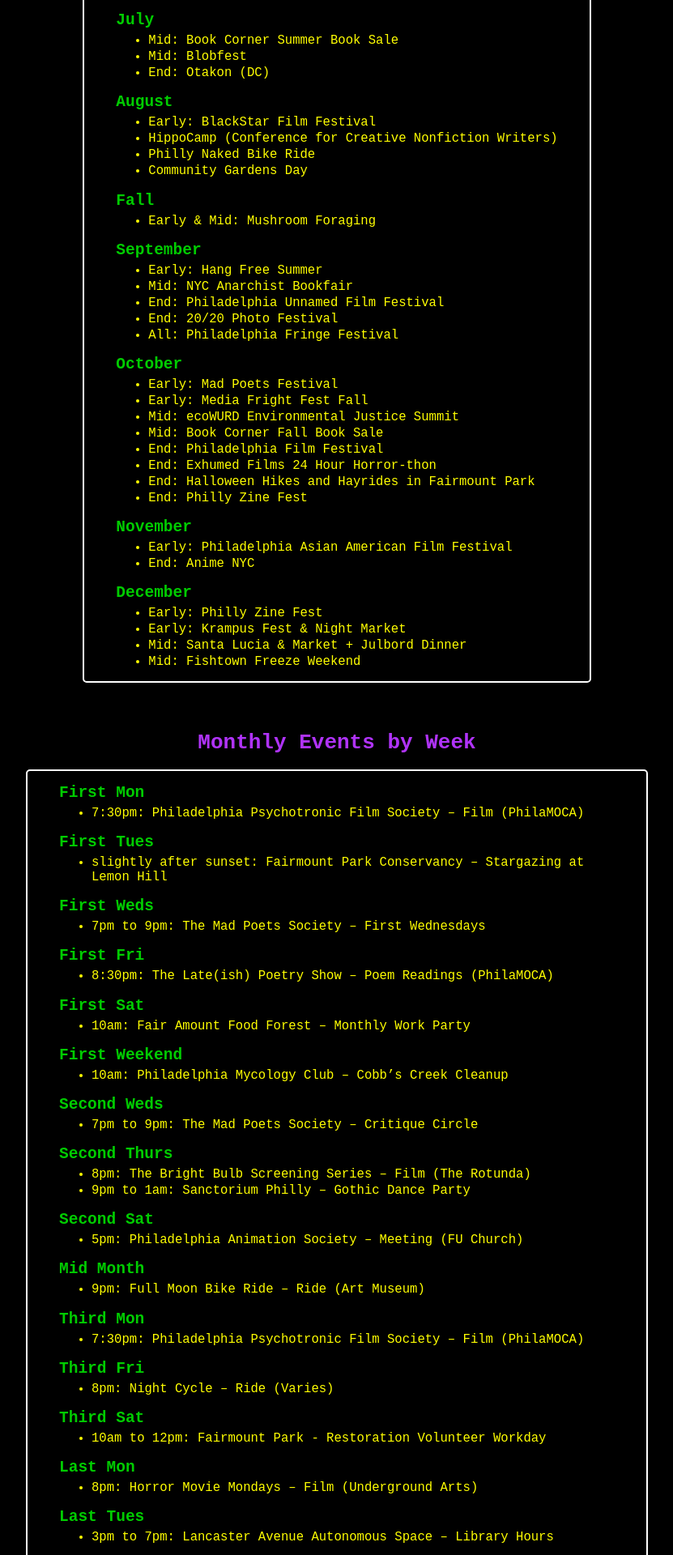
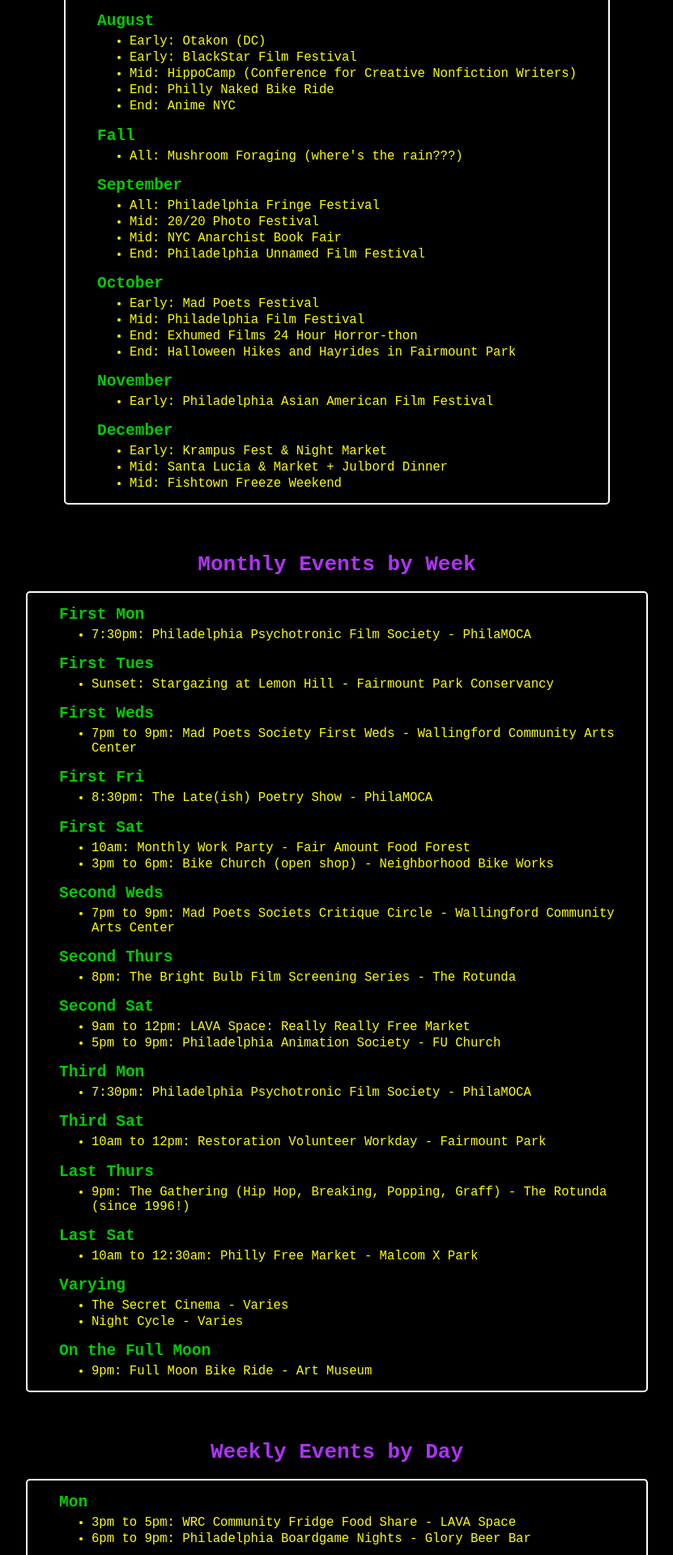
Before and after one commit to KLabWeb/Philly-Happenings, a React (Create React App) app: page / in a window 1280 px wide. Shown: the part 3440-5360 px from the top of the page at 81% size, without its empty margins (224-1055 px from the left). Built offline with nearby package versions, Linux system fonts and the light colour scheme; the HTML template or start-up script is replaced by a standard one.

Commit message:
events by dates updates, part 01

```diff
--- a/src/eventData.js
+++ b/src/eventData.js
@@ -4,158 +4,142 @@
     events: ["All: Mushroom and Berry Foraging"],
   },
   {
-    period: "March",
-    events: ["End: Philly Theater Week"]
+    period: "Maarch",
+    events: ["Early: Media Film Festival"]
   },
   {
     period: "April",
-    events: ["Early: Media Film Festival", "Early: Lancaster Zine Fest", "Early: Shofuso Cherry Blossom Festival", "End: Book Corner Spring Book Sale"]
+    events: ["Early: Philly Theater Week", "Early: Lancaster Zine Fest", "Early: Shofuso Cherry Blossom Festival"]
   },
   {
     period: "May",
-    events: ["Early: West Philly Zine Fest", "End: Philadelphia Latino Film Festival", "End: Hang Free Spring"]
+    events: ["Mid: Fan Expo Philadelphia", "End: Philadelphia Latino Film Festival"]
   },
   {
     period: "Summer",
-    events: ["All: Berry Foraging", "All: Movies on the Block", "All: Cinema in the Cemetery", "Mid: Anarchist Skill Share"]
+    events: ["All: Berry Foraging", "All: Movies on the Block", "All: Cinema in the Cemetery", "Mid: Anarchist Skill Share", "Mid: Big Picture Film Fest"]
   },
   {
     period: "June",
-    events: ["Early: West Philly Porchfest", "Early: Fan Expo Philadelphia", "Early: Philadelphia Independent Film Festival", "End: Big Picture Film Fest", "End: Midsommar"]
+    events: ["Early: West Philly Porchfest", "Early: Philadelphia Independent Film Festival", "End: Midsommar"]
   },
   {
     period: "July",
-    events: ["Mid: Book Corner Summer Book Sale", "Mid: Blobfest", "End: Otakon (DC)"]
+    events: ["Mid: Blobfest"]
   },
   {
     period: "August",
-    events: ["Early: BlackStar Film Festival", "HippoCamp (Conference for Creative Nonfiction Writers)", "Philly Naked Bike Ride", "Community Gardens Day"]
+    events: ["Early: Otakon (DC)", "Early: BlackStar Film Festival", "Mid: HippoCamp (Conference for Creative Nonfiction Writers)", "End: Philly Naked Bike Ride", "End: Anime NYC"]
   },
   {
     period: "Fall",
-    events: ["Early & Mid: Mushroom Foraging"]
+    events: ["All: Mushroom Foraging (where's the rain???)"]
   },
   {
     period: "September",
-    events: ["Early: Hang Free Summer", "Mid: NYC Anarchist Bookfair", "End: Philadelphia Unnamed Film Festival", "End: 20/20 Photo Festival", "All: Philadelphia Fringe Festival"]
+    events: ["All: Philadelphia Fringe Festival", "Mid: 20/20 Photo Festival", "Mid: NYC Anarchist Book Fair", "End: Philadelphia Unnamed Film Festival"]
   },
   {
     period: "October",
-    events: ["Early: Mad Poets Festival", "Early: Media Fright Fest Fall", "Mid: ecoWURD Environmental Justice Summit", "Mid: Book Corner Fall Book Sale", "End: Philadelphia Film Festival", "End: Exhumed Films 24 Hour Horror-thon", "End: Halloween Hikes and Hayrides in Fairmount Park", "End: Philly Zine Fest"]
+    events: ["Early: Mad Poets Festival", "Mid: Philadelphia Film Festival", "End: Exhumed Films 24 Hour Horror-thon", "End: Halloween Hikes and Hayrides in Fairmount Park"]
   },
   {
     period: "November",
-    events: ["Early: Philadelphia Asian American Film Festival", "End: Anime NYC"]
+    events: ["Early: Philadelphia Asian American Film Festival"]
   },
   {
     period: "December",
-    events: ["Early: Philly Zine Fest", "Early: Krampus Fest & Night Market", "Mid: Santa Lucia & Market + Julbord Dinner", "Mid: Fishtown Freeze Weekend"]
+    events: ["Early: Krampus Fest & Night Market", "Mid: Santa Lucia & Market + Julbord Dinner", "Mid: Fishtown Freeze Weekend"]
   }
 ];
 
 export const BYWEEK = [
   {
     period: "First Mon",
-    events: ["7:30pm: Philadelphia Psychotronic Film Society – Film (PhilaMOCA)"]
+    events: ["7:30pm: Philadelphia Psychotronic Film Society - PhilaMOCA"]
   },
   {
     period: "First Tues",
-    events: ["slightly after sunset: Fairmount Park Conservancy – Stargazing at Lemon Hill"]
+    events: ["Sunset: Stargazing at Lemon Hill - Fairmount Park Conservancy"]
   },
   {
     period: "First Weds",
-    events: ["7pm to 9pm: The Mad Poets Society – First Wednesdays"]
+    events: ["7pm to 9pm: Mad Poets Society First Weds - Wallingford Community Arts Center"]
   },
   {
     period: "First Fri",
-    events: ["8:30pm: The Late(ish) Poetry Show – Poem Readings (PhilaMOCA)"]
+    events: ["8:30pm: The Late(ish) Poetry Show - PhilaMOCA"]
   },
   {
     period: "First Sat",
-    events: ["10am: Fair Amount Food Forest – Monthly Work Party"]
-  },
-  {
-    period: "First Weekend",
-    events: ["10am: Philadelphia Mycology Club – Cobb’s Creek Cleanup"]
+    events: ["10am: Monthly Work Party - Fair Amount Food Forest","3pm to 6pm: Bike Church (open shop) - Neighborhood Bike Works"]
   },
   {
     period: "Second Weds",
-    events: ["7pm to 9pm: The Mad Poets Society – Critique Circle"]
+    events: ["7pm to 9pm: Mad Poets Societs Critique Circle - Wallingford Community Arts Center"]
   },
   {
     period: "Second Thurs",
-    events: ["8pm: The Bright Bulb Screening Series – Film (The Rotunda)", "9pm to 1am: Sanctorium Philly – Gothic Dance Party"]
+    events: ["8pm: The Bright Bulb Film Screening Series - The Rotunda"]
   },
   {
     period: "Second Sat",
-    events: ["5pm: Philadelphia Animation Society – Meeting (FU Church)"]
-  },
-  {
-    period: "Mid Month",
-    events: ["9pm: Full Moon Bike Ride – Ride (Art Museum)"]
+    events: ["9am to 12pm: LAVA Space: Really Really Free Market", "5pm to 9pm: Philadelphia Animation Society - FU Church"]
   },
   {
     period: "Third Mon",
-    events: ["7:30pm: Philadelphia Psychotronic Film Society – Film (PhilaMOCA)"]
-  },
-  {
-    period: "Third Fri",
-    events: ["8pm: Night Cycle – Ride (Varies)"]
+    events: ["7:30pm: Philadelphia Psychotronic Film Society - PhilaMOCA"]
   },
   {
     period: "Third Sat",
-    events: ["10am to 12pm: Fairmount Park - Restoration Volunteer Workday"]
-  },
-  {
-    period: "Last Mon",
-    events: ["8pm: Horror Movie Mondays – Film (Underground Arts)"]
-  },
-  {
-    period: "Last Tues",
-    events: ["3pm to 7pm: Lancaster Avenue Autonomous Space – Library Hours"]
+    events: ["10am to 12pm: Restoration Volunteer Workday - Fairmount Park"]
   },
   {
     period: "Last Thurs",
-    events: ["9pm: The Gathering - Hip Hop, Breaking, Popping, Graff (The Rotunda, since 1996)"]
+    events: ["9pm: The Gathering (Hip Hop, Breaking, Popping, Graff) - The Rotunda (since 1996!)"]
   },
   {
     period: "Last Sat",
-    events: ["10am to 12:30am: Philly Free Market - Free Market (Malcom X Park)"]
+    events: ["10am to 12:30am: Philly Free Market - Malcom X Park"]
   },
   {
     period: "Varying",
-    events: ["varying: The Secret Cinema – Arthouse film showings"]
+    events: ["The Secret Cinema - Varies", "Night Cycle - Varies"]
+  },
+  {
+    period: "On the Full Moon",
+    events: ["9pm: Full Moon Bike Ride - Art Museum"]
   },
 ];
 
 export const BYDAY = [
   {
     period: "Mon",
-    events: ["3pm to 5pm: Lancaster Avenue Autonomous Space – Food Share", "5pm to 8pm: Philadelphia Boardgame Nights – Game Night (Bourse Hall)"]
+    events: ["3pm to 5pm: WRC Community Fridge Food Share - LAVA Space", "6pm to 9pm: Philadelphia Boardgame Nights - Glory Beer Bar"]
   },
   {
     period: "Tues",
-    events: ["6:30pm: Neighborhood Bike Works – Bike Church (open shop)", "6pm to 9pm: Philadelphia Boardgame Nights – Game Night (The Ladder)"]
+    events: ["6pm to 9pm: Philadelphia Boardgame Nights - The Ladder", "6:30pm to 9pm: Bike Church (open shop) - Neighborhood Bike Works"]
   },
   {
     period: "Weds",
-    events: ["5pm to 9pm: Philly Social Adventures Happy Hour", "5pm to 9:30pm O.R.C.A. Open Hours"]
+    events: ["4pm to 9pm: Philly Social Adventures Happy Hour - Varies"]
   },
   {
     period: "Thurs",
-    events: ["3pm to 4pm: Lancaster Avenue Autonomous Space – Food Distro"]
+    events: ["3pm: Food Distro - LAVA Space", "6:30pm to 9pm: Bike Church (open shop) - Neighborhood Bike Works"]
   },
   {
     period: "Fri",
-    events: ["8pm: DIY Shows at Over 40 Active Philly Spots - Shows", "3pm to 6pm: W Philly Food Not Bombs – Cook (Ahimsa House) & Serve (Malcom X)", "6:30pm: Neighborhood Bike Works – Bike Church (open shop)"]
+    events: ["12pm to 4pm: Library Hours - LAVA Space", "4:30pm: W Philly Food Not Bombs - Malcom X Park", "8pm-ish: DIY Shows - Over 50 Active Philly Spots"]
   },
   {
     period: "Sat",
-    events: ["9am to 12pm: Lancaster Avenue Autonomous Space – Really Really Free Market", "10am to 4pm: South Philly Food Not Bombs - Cook (People's Kitchen) & Serve (Mifflin Sqaure Park)", "10am: Wild Foodies of Philly – Foraging Hike"]
+    events: ["10am to 4pm: South Philly Food Not Bombs - Cook (People's Kitchen) & Serve (Mifflin Sqaure Park)", "10am: Wild Foodies of Philly - Foraging Hike", "8pm-ish: DIY Shows - Over 50 Active Philly Spots"]
   },
   {
     period: "Sun",
-    events: ["10am to 11am: Fairmount Park Conservancy – Yoga in the Park"]
+    events: ["10am to 11am: Fairmount Park Conservancy - Yoga in the Park"]
   },
   {
     period: "Weekends",
@@ -163,6 +147,6 @@
   },
   {
     period: "Multiple Days",
-    events: ["4pm to 9pm: Chibi Cafe – Various Events", "Varying: Hiking Around Philly – Hikes"]
+    events: ["4pm to 9pm: Chibi Cafe - Various Events", "Varying: Hiking Around Philly - Hikes"]
   }
 ];
```
